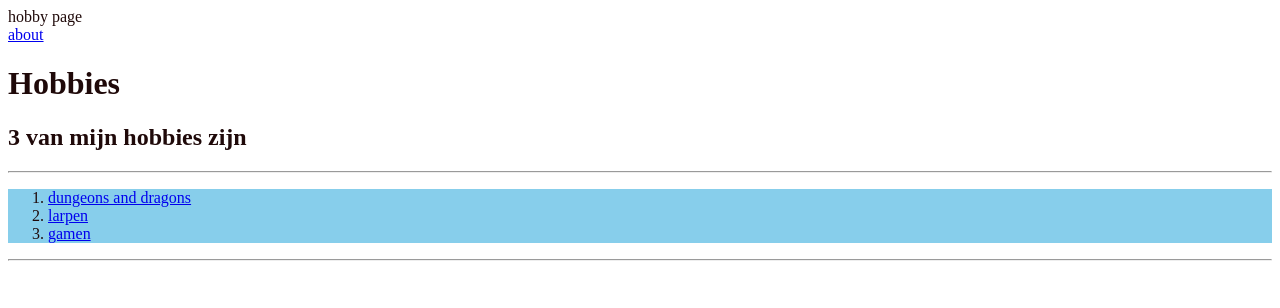
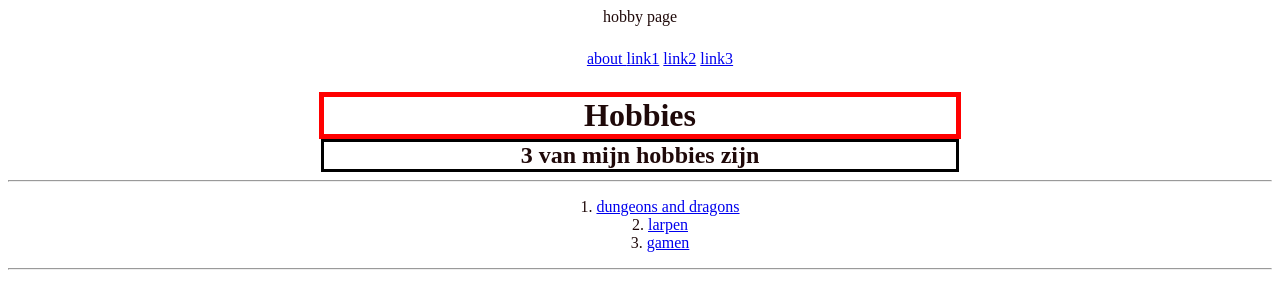
Before and after one commit to jurgen-b/winc_front-end, a plain HTML site: page HTML_visual_extra/index.html in a window 1280 px wide. Drawn offline with Linux system fonts and the light colour scheme.

Commit message:
Add files via upload

```diff
--- a/HTML_visual_extra/index.html
+++ b/HTML_visual_extra/index.html
@@ -4,18 +4,24 @@
 
 <body>
     <header>hobby page</header>
-    <nav> <a href="about.html"> about </a> </nav>
-
+    <nav>
+        <ul>
+        <li class="inline"><a href="about.html"> about </a></li>
+        <li class="inline"><a href="#">link1</a></li>
+        <li class="inline"><a href="#">link2</a></li>
+        <li class="inline"><a href="#">link3</a></li>
+        </ul>
+    </nav>
     <head>
-        <h1 class="boarder"> Hobbies </h1>
+        <h1 class="red-border"> Hobbies </h1>
         <title> mijn hobby pagina </title>
     </head>
-    <h2 class="boarder">
+    <h2 class="black-border">
         3 van mijn hobbies zijn
     </h2>
     <hr>
     <section>
-        <ol id="green-background">
+        <ol>
             <li><a href="https://www.dndbeyond.com">dungeons and dragons</a></li>
             <li><a href="https://www.far-kingdoms.nl">larpen</a></li>
             <li><a href="https://steam.com">gamen</a></li>
--- a/HTML_visual_extra/styles.css
+++ b/HTML_visual_extra/styles.css
@@ -1,11 +1,43 @@
+header {
+  text-align: center;
+}
+
+ul {
+  list-style-type: none;
+
+}
+.inline{
+    display: inline;
+}
+
+nav {
+  text-align: center;
+  padding: 8px;
+}
+
 body {
-    color: rgb(31, 9, 9);
+  color: rgb(31, 9, 9);
 }
 
 .black-border {
-    border: 10px solid black;
+  border: 3px solid black;
+}
+.red-border {
+  border: 5px solid red;
 }
 
-#green-background {
-    background-color: skyblue;
+h1 {
+  width: 50%;
+  margin: 0 auto;
+  text-align: center;
 }
+h2 {
+  width: 50%;
+  margin: 0 auto;
+  text-align: center;
+}
+
+section {
+list-style-position:inside;
+text-align: center;
+}
```
